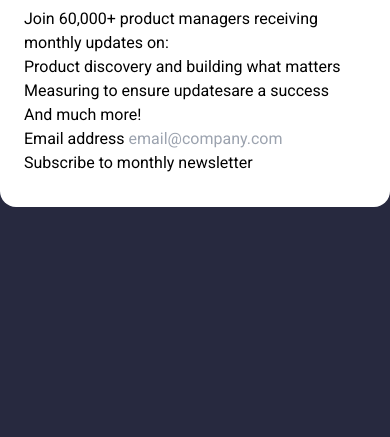
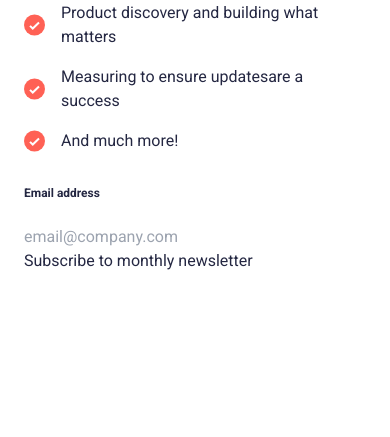
Before and after one commit to AndyBeable/newsletter-signup, a website: page index.html in a window 390 px wide. Shown: the part 407-844 px from the top of the page. Drawn offline with Linux system fonts and the light colour scheme.

Commit message:
styles mobile first. initial

```diff
--- a/index.html
+++ b/index.html
@@ -24,24 +24,43 @@
     />
   </head>
   <body class="bg-slate-grey flex flex-col justify-center min-h-screen">
-    <div class="bg-sign_up_mb h-20"></div>
-    <div
-      class="bg-white relative rounded-2xl px-6 pb-8 pt-10 sm:mx-auto sm:max-w-lg sm:rounded-lg sm:px-10"
-    >
-      <div>
+    <div class="bg-white relative h-screen">
+      <div
+        class="bg-sign_up_mb h-64 w-screen rounded-b-2xl bg-cover bg-no-repeat mb-6"
+      ></div>
+      <div class="px-6">
         <h1 class="text-4xl font-bold text-dark-navy drop-shadow-3xl pb-6">
           Stay updated!
         </h1>
-        <p>Join 60,000+ product managers receiving monthly updates on:</p>
-        <ul>
-          <li>Product discovery and building what matters</li>
-          <li>Measuring to ensure updatesare a success</li>
-          <li>And much more!</li>
+        <p class="text-dark-navy mb-4">
+          Join 60,000+ product managers receiving monthly updates on:
+        </p>
+        <ul class="text-dark-navy mb-8">
+          <li class="flex mb-4">
+            <img src="/assets/images/icon-list.svg" class="mr-4" /><span
+              >Product discovery and building what matters</span
+            >
+          </li>
+          <li class="flex mb-4">
+            <img src="/assets/images/icon-list.svg" class="mr-4" />Measuring to
+            ensure updatesare a success
+          </li>
+          <li class="flex mb-4">
+            <img src="/assets/images/icon-list.svg" class="mr-4" />And much
+            more!
+          </li>
         </ul>
-        <label class="bg-blue-40">Email address</label>
-        <input type="email" placeholder="email@company.com" />
-
-        <button font-bold>Subscribe to monthly newsletter</button>
+        <div class="flex flex-col">
+          <label class="text-dark-navy text-xs font-bold mb-6"
+            >Email address</label
+          >
+          <input
+            class="py-2 px-3"
+            type="email"
+            placeholder="email@company.com"
+          />
+        </div>
+        <button class="text-dark-navy">Subscribe to monthly newsletter</button>
       </div>
     </div>
 
--- a/tailwind.config.js
+++ b/tailwind.config.js
@@ -14,6 +14,7 @@ module.exports = {
       "slate-grey": "#27293F",
       white: "#ffffff",
       "dark-navy": "#242742",
+      "border-gray" "##9294a0"
     },
     fontFamily: {
       sans: ['"Roboto"'],
```
Also changed, not shown: dist/output.css.
